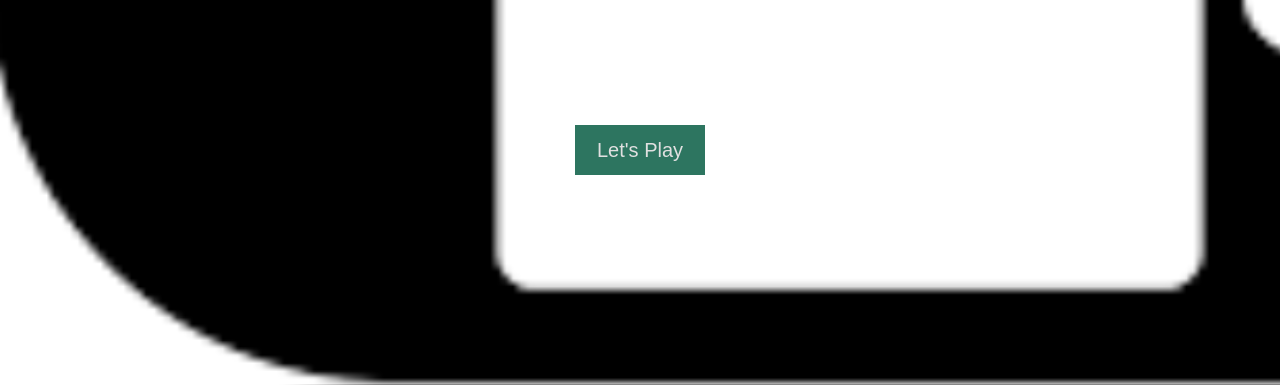
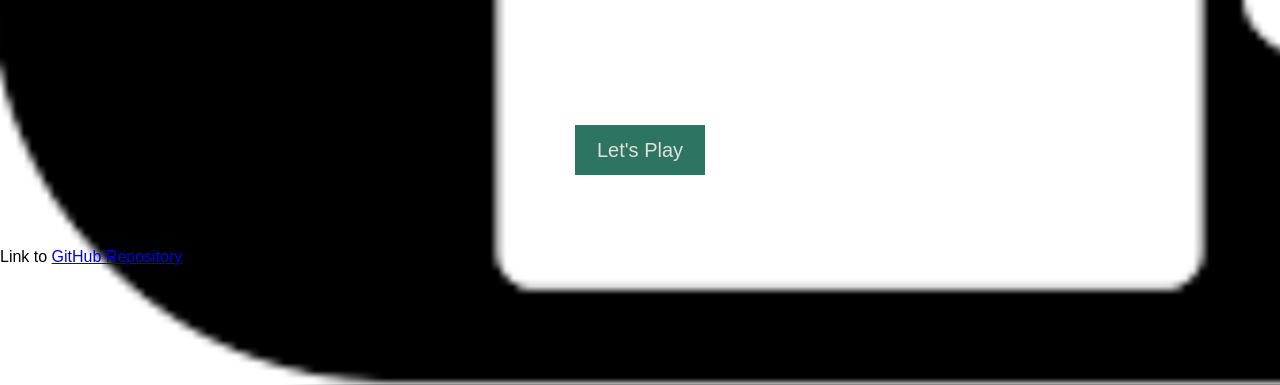
Before and after one commit to MorenaTirana/RockPaperScissor---UI, a plain HTML site: page index.html in a window 1280 px wide. Shown: the part 415-800 px from the top of the page. Drawn offline with Linux system fonts and the light colour scheme; files whose address does not match are found by name.

Commit message:
Update index.html

```diff
--- a/index.html
+++ b/index.html
@@ -8,7 +8,6 @@
 
 </head>
 <body>
-
             <ul class="links-container">
                 <li class="links-item"><a href="index.html" class="link active">home</a></li>
             </ul>
@@ -45,7 +44,7 @@
         </div>
         <button id="restart" class="restart-btn">Restart Game</button>
         </div>
-
+        <p class="repo">Link to <a href="https://github.com/MorenaTirana/RockPaperScissor---UI"> GitHub Repository</a></p>
     </section>
 
     <script src="js/gameUI.js"></script>
```
